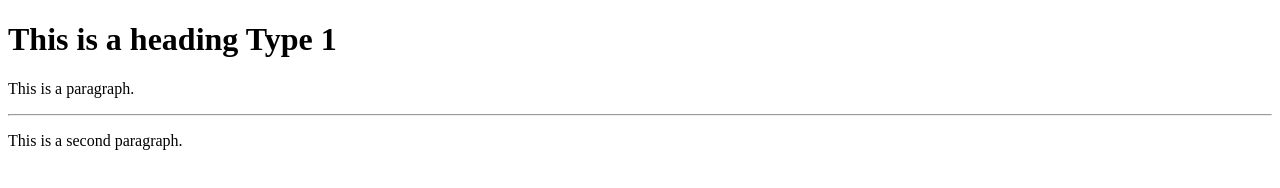
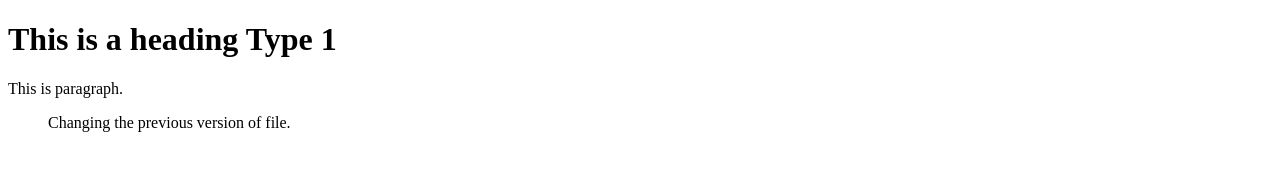
Before and after one commit to OrganizationWithNoName/Testing, a plain HTML site: page index.html in a window 1280 px wide. Drawn offline with Linux system fonts and the light colour scheme.

Commit message:
18th July, 2018 7:56 PM

```diff
--- a/index.html
+++ b/index.html
@@ -5,7 +5,7 @@
 </head>
 <body>
 	<h1>This is a heading Type 1</h1>
-	<p>This is a paragraph.</p><hr/>
-	<p>This is a second paragraph.</p>
+	<p>This is paragraph.</p>
+	<dir>Changing the previous version of file.</dir>
 </body>
 </html>
```
